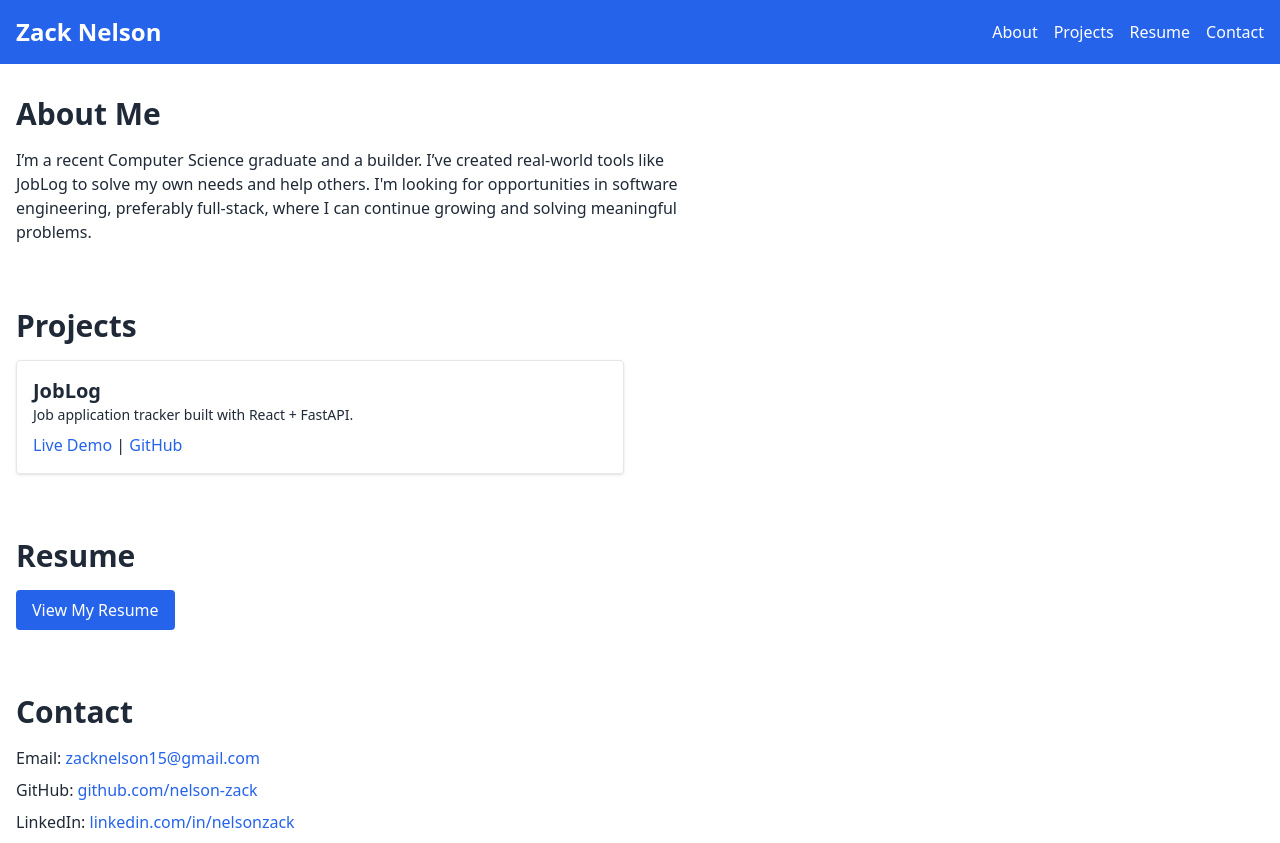
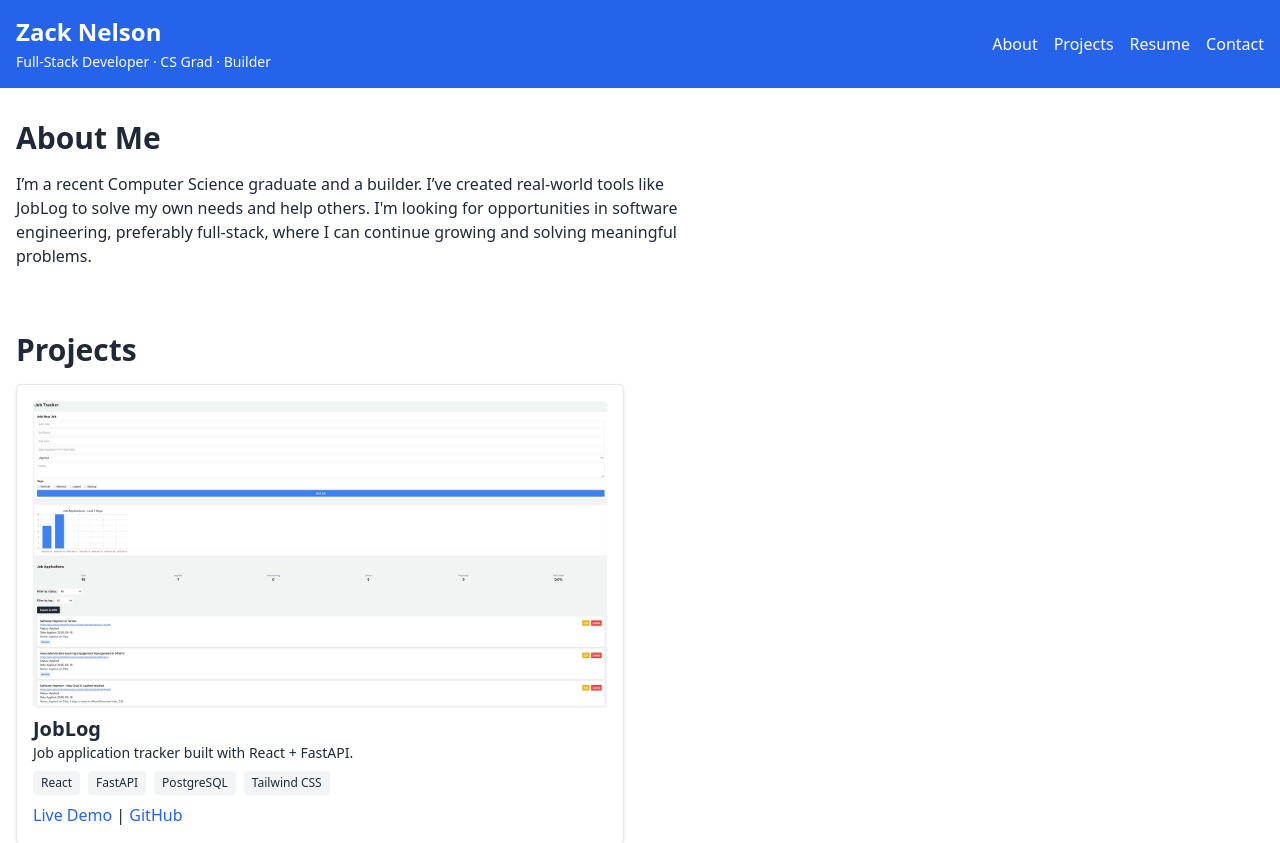
Before and after one commit to nelson-zack/portfolio, a React (Vite) app: page / in a window 1280 px wide. Shown: the top 843 px of the page. Built offline with nearby package versions, Linux system fonts and the light colour scheme.

Commit message:
Enhance portfolio project card UI and tech stack tags

```diff
--- a/src/App.tsx
+++ b/src/App.tsx
@@ -1,19 +1,24 @@
 function App() {
   return (
-    <div className="min-h-screen bg-white text-gray-800 font-sans">
+    <div className="min-h-screen bg-white text-gray-800 font-sans flex flex-col">
+      {/* Header */}
       <header className="bg-blue-600 text-white p-4">
-        <div className="container mx-auto flex justify-between items-center">
-          <h1 className="text-2xl font-bold">Zack Nelson</h1>
-          <nav className="space-x-4">
-            <a href="#about" className="hover:underline">About</a>
-            <a href="#projects" className="hover:underline">Projects</a>
-            <a href="#resume" className="hover:underline">Resume</a>
-            <a href="#contact" className="hover:underline">Contact</a>
+        <div className="container mx-auto flex flex-col md:flex-row justify-between items-center">
+          <div>
+            <h1 className="text-2xl font-bold">Zack Nelson</h1>
+            <p className="text-sm mt-1">Full-Stack Developer · CS Grad · Builder</p>
+          </div>
+          <nav className="mt-2 md:mt-0 space-x-4">
+            <a href="#about" className="hover:underline hover:text-blue-300 transition">About</a>
+            <a href="#projects" className="hover:underline hover:text-blue-300 transition">Projects</a>
+            <a href="#resume" className="hover:underline hover:text-blue-300 transition">Resume</a>
+            <a href="#contact" className="hover:underline hover:text-blue-300 transition">Contact</a>
           </nav>
         </div>
       </header>
 
-      <main className="container mx-auto px-4 py-8 space-y-16">
+      {/* Main Content */}
+      <main className="container mx-auto px-4 py-8 space-y-16 flex-1">
         {/* About Section */}
         <section id="about">
           <h2 className="text-3xl font-semibold mb-4">About Me</h2>
@@ -27,12 +32,24 @@ function App() {
           <h2 className="text-3xl font-semibold mb-4">Projects</h2>
           <div className="grid md:grid-cols-2 gap-8">
             <div className="p-4 border rounded shadow hover:shadow-lg transition">
+              <img
+                src="/joblog-thumb.jpg"
+                alt="Screenshot of JobLog"
+                className="w-full mb-2 rounded shadow-sm"
+              />
               <h3 className="text-xl font-semibold">JobLog</h3>
               <p className="text-sm mb-2">Job application tracker built with React + FastAPI.</p>
-              <a href="https://joblog-app.vercel.app" className="text-blue-600 hover:underline" target="_blank">Live Demo</a> |{" "}
-              <a href="https://github.com/nelson-zack/joblog" className="text-blue-600 hover:underline" target="_blank">GitHub</a>
+              <div className="flex flex-wrap gap-2 text-xs mb-2">
+                <span className="bg-gray-100 text-gray-800 px-2 py-1 rounded">React</span>
+                <span className="bg-gray-100 text-gray-800 px-2 py-1 rounded">FastAPI</span>
+                <span className="bg-gray-100 text-gray-800 px-2 py-1 rounded">PostgreSQL</span>
+                <span className="bg-gray-100 text-gray-800 px-2 py-1 rounded">Tailwind CSS</span>
+              </div>
+              <a href="https://joblog-app.vercel.app" className="text-blue-600 hover:underline hover:text-blue-800 transition" target="_blank" rel="noopener noreferrer">Live Demo</a>{" "}
+              |{" "}
+              <a href="https://github.com/nelson-zack/joblog" className="text-blue-600 hover:underline hover:text-blue-800 transition" target="_blank" rel="noopener noreferrer">GitHub</a>
             </div>
-            {/* Add more projects later */}
+            {/* Add more projects here */}
           </div>
         </section>
 
@@ -40,8 +57,9 @@ function App() {
         <section id="resume">
           <h2 className="text-3xl font-semibold mb-4">Resume</h2>
           <a
-            href="/resume.pdf" // Replace with actual path
+            href="/resume.pdf"
             target="_blank"
+            rel="noopener noreferrer"
             className="inline-block bg-blue-600 text-white px-4 py-2 rounded hover:bg-blue-700 transition"
           >
             View My Resume
@@ -52,12 +70,17 @@ function App() {
         <section id="contact">
           <h2 className="text-3xl font-semibold mb-4">Contact</h2>
           <ul className="space-y-2">
-            <li>Email: <a href="mailto:zacknelson15@gmail.com" className="text-blue-600 hover:underline">zacknelson15@gmail.com</a></li>
-            <li>GitHub: <a href="https://github.com/nelson-zack" className="text-blue-600 hover:underline" target="_blank">github.com/nelson-zack</a></li>
-            <li>LinkedIn: <a href="https://www.linkedin.com/in/nelsonzack/" className="text-blue-600 hover:underline" target="_blank">linkedin.com/in/nelsonzack</a></li>
+            <li>Email: <a href="mailto:zacknelson15@gmail.com" className="text-blue-600 hover:underline hover:text-blue-800 transition">zacknelson15@gmail.com</a></li>
+            <li>GitHub: <a href="https://github.com/nelson-zack" className="text-blue-600 hover:underline hover:text-blue-800 transition" target="_blank" rel="noopener noreferrer">github.com/nelson-zack</a></li>
+            <li>LinkedIn: <a href="https://www.linkedin.com/in/nelsonzack/" className="text-blue-600 hover:underline hover:text-blue-800 transition" target="_blank" rel="noopener noreferrer">linkedin.com/in/nelsonzack</a></li>
           </ul>
         </section>
       </main>
+
+      {/* Footer */}
+      <footer className="text-center text-sm text-gray-500 py-6">
+        © {new Date().getFullYear()} Zack Nelson. All rights reserved.
+      </footer>
     </div>
   );
 }
```
Also changed, not shown: public/joblog-thumb.jpg (added).
